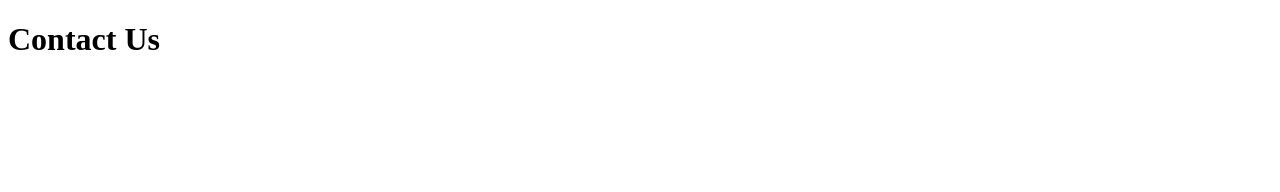
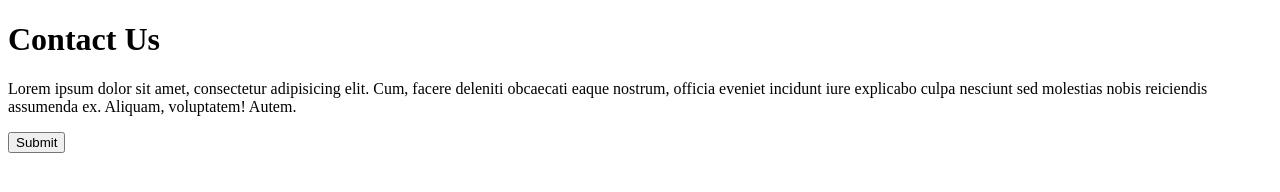
Before and after one commit to shubham-sihasane/gitbox, a plain HTML site: page contact.html in a window 1280 px wide. Drawn offline with Linux system fonts and the light colour scheme.

Commit message:
Add submit contact button

```diff
--- a/contact.html
+++ b/contact.html
@@ -7,5 +7,7 @@
 </head>
 <body>
   <h1>Contact Us</h1>
+  <p>Lorem ipsum dolor sit amet, consectetur adipisicing elit. Cum, facere deleniti obcaecati eaque nostrum, officia eveniet incidunt iure explicabo culpa nesciunt sed molestias nobis reiciendis assumenda ex. Aliquam, voluptatem! Autem.</p>
+  <button type="submit">Submit</button>
 </body>
 </html>
```
